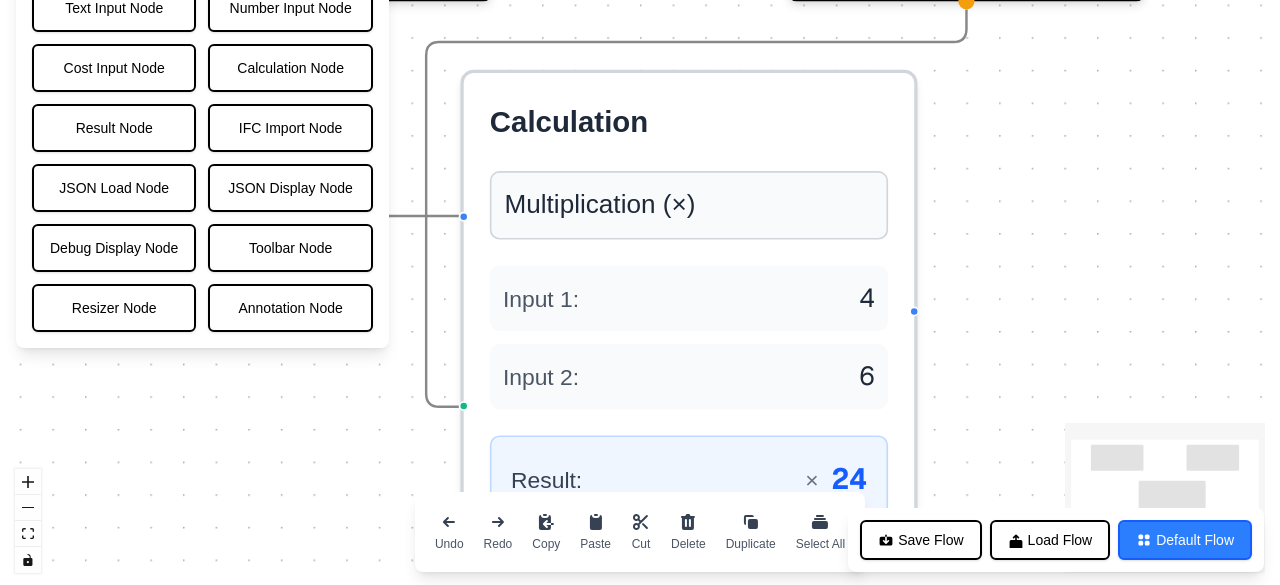
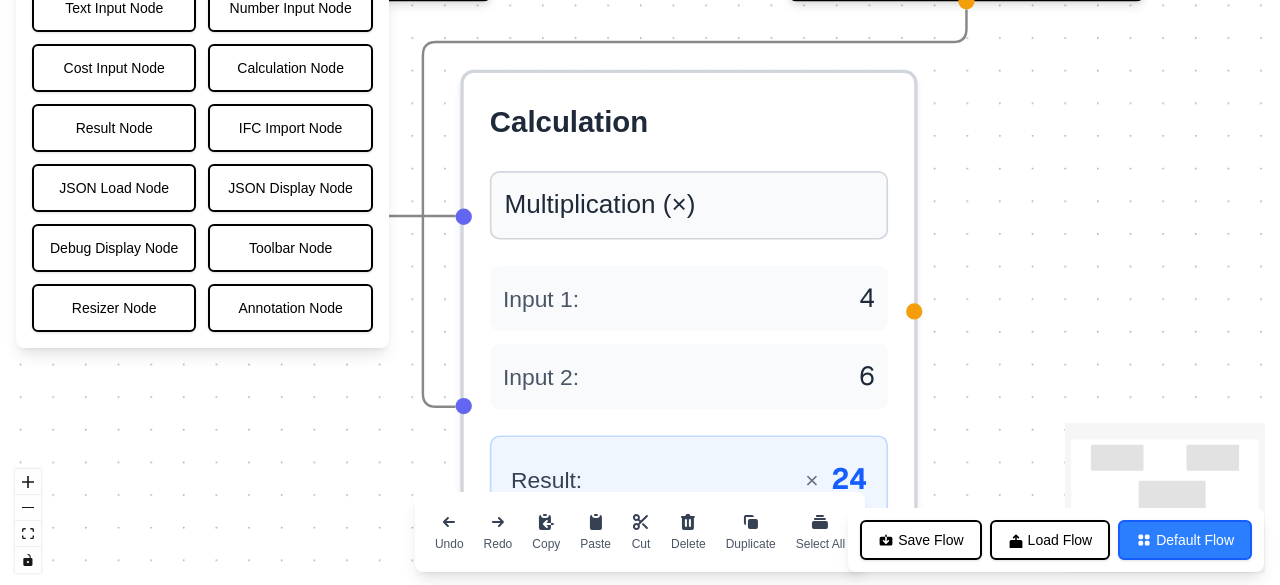
Before and after one commit to Gilbert-Studio-Newbe/React-Setup, a Next.js app: page /flow in a window 1280 px wide. Shown: the part 212-797 px from the top of the page. Built offline with nearby package versions, Linux system fonts and the light colour scheme.

Commit message:
Refactor CalculationNode to utilize BaseNode for improved structure and maintainability. Streamline input and output handle definitions, enhancing UI consistency and error handling. Remove redundant code for a cleaner implementation.

```diff
--- /dev/null
+++ b/src/components/BaseNode.tsx
@@ -0,0 +1,106 @@
+import React from 'react';
+import { Handle, Position, NodeProps } from '@xyflow/react';
+
+// Base interface that can be extended by specific node types
+export interface BaseNodeData {
+  label?: string;
+  value?: number | string;
+  outputValue?: number | string;
+  [key: string]: unknown;  // Allow additional properties
+}
+
+interface BaseNodeProps<T extends BaseNodeData> extends NodeProps<T> {
+  children?: React.ReactNode;
+  error?: string;
+  handles?: {
+    inputs?: Array<{
+      id: string;
+      position?: number;
+      style?: React.CSSProperties;
+    }>;
+    outputs?: Array<{
+      id: string;
+      position?: number;
+      style?: React.CSSProperties;
+    }>;
+  };
+}
+
+export const BaseNode = <T extends BaseNodeData>({
+  data,
+  isConnectable,
+  children,
+  error,
+  handles = {
+    inputs: [{ id: 'input', position: 50 }],
+    outputs: [{ id: 'output', position: 50 }]
+  }
+}: BaseNodeProps<T>) => {
+  return (
+    <div className={`
+      relative p-4 rounded-lg border-2
+      ${error ? 'border-red-400' : 'border-gray-300'}
+      bg-white dark:bg-gray-800
+      shadow-md w-[280px]
+      transition-all duration-200
+      hover:shadow-lg
+      ${error ? 'dark:border-red-600' : 'dark:border-gray-600'}
+    `}>
+      {/* Title */}
+      <div className="mb-4 text-lg font-semibold text-gray-800 dark:text-gray-200">
+        {data?.label || 'Node'}
+      </div>
+
+      {/* Content */}
+      {children}
+
+      {/* Error Display */}
+      {error && (
+        <div className="mt-2 p-2 rounded-md bg-red-50 dark:bg-red-900/30 border border-red-200 dark:border-red-800">
+          <p className="text-sm text-red-600 dark:text-red-400">{error}</p>
+        </div>
+      )}
+
+      {/* Input Handles */}
+      {handles.inputs?.map((input, index) => (
+        <Handle
+          key={input.id}
+          type="target"
+          position={Position.Left}
+          id={input.id}
+          style={{
+            top: `${input.position || (((index + 1) / (handles.inputs?.length || 1)) * 100)}%`,
+            background: '#6366f1',
+            width: '10px',
+            height: '10px',
+            border: '2px solid #6366f1',
+            ...input.style
+          }}
+          isConnectable={isConnectable}
+        />
+      ))}
+
+      {/* Output Handles */}
+      {handles.outputs?.map((output, index) => (
+        <Handle
+          key={output.id}
+          type="source"
+          position={Position.Right}
+          id={output.id}
+          style={{
+            top: `${output.position || (((index + 1) / (handles.outputs?.length || 1)) * 100)}%`,
+            background: error ? '#ef4444' : '#f59e0b',
+            width: '10px',
+            height: '10px',
+            border: error ? '2px solid #ef4444' : '2px solid #f59e0b',
+            transition: 'all 0.2s',
+            ...output.style
+          }}
+          isConnectable={isConnectable}
+        />
+      ))}
+    </div>
+  );
+};
+
+export default React.memo(BaseNode);
--- a/src/components/CalculationNode.tsx
+++ b/src/components/CalculationNode.tsx
@@ -1,16 +1,14 @@
 'use client';
 
 import React, { useState, useEffect, useCallback } from 'react';
-import { Handle, Position, NodeProps, useReactFlow, useNodes, useEdges } from '@xyflow/react';
+import { NodeProps, useReactFlow, useNodes, useEdges } from '@xyflow/react';
+import BaseNode, { BaseNodeData } from './BaseNode';
 
-interface CalculationNodeData {
-  label?: string;
+interface CalculationNodeData extends BaseNodeData {
   input1?: number;
   input2?: number;
   operation?: 'add' | 'subtract' | 'multiply' | 'divide';
   result?: number;
-  outputValue?: number;
-  value?: number | string;
 }
 
 const defaultData: CalculationNodeData = {
@@ -152,20 +150,47 @@ const CalculationNode: React.FC<NodeProps<CalculationNodeData>> = ({ data = defa
   };
 
   return (
-    <div className={`
-      relative p-4 rounded-lg border-2
-      ${error ? 'border-red-400' : 'border-gray-300'}
-      bg-white dark:bg-gray-800
-      shadow-md w-[280px]
-      transition-all duration-200
-      hover:shadow-lg
-      ${error ? 'dark:border-red-600' : 'dark:border-gray-600'}
-    `}>
-      {/* Title */}
-      <div className="mb-4 text-lg font-semibold text-gray-800 dark:text-gray-200">
-        {data.label || 'Calculate'}
-      </div>
-
+    <BaseNode<CalculationNodeData>
+      data={data}
+      isConnectable={isConnectable}
+      error={error}
+      handles={{
+        inputs: [
+          {
+            id: 'input1',
+            position: 30,
+            style: {
+              background: '#6366f1',
+              border: '2px solid #6366f1',
+              width: '10px',
+              height: '10px'
+            }
+          },
+          {
+            id: 'input2',
+            position: 70,
+            style: {
+              background: '#6366f1',
+              border: '2px solid #6366f1',
+              width: '10px',
+              height: '10px'
+            }
+          }
+        ],
+        outputs: [
+          {
+            id: 'output',
+            position: 50,
+            style: {
+              background: error ? '#ef4444' : '#f59e0b',
+              border: error ? '2px solid #ef4444' : '2px solid #f59e0b',
+              width: '10px',
+              height: '10px'
+            }
+          }
+        ]
+      }}
+    >
       {/* Operation Selector */}
       <div className="mb-4">
         <select
@@ -224,40 +249,8 @@ const CalculationNode: React.FC<NodeProps<CalculationNodeData>> = ({ data = defa
             </span>
           </div>
         </div>
-        {error && (
-          <p className="mt-2 text-sm text-red-600 dark:text-red-400">{error}</p>
-        )}
       </div>
-
-      {/* Input Handles */}
-      <Handle
-        type="target"
-        position={Position.Left}
-        id="input1"
-        style={{ top: '30%', background: '#3b82f6' }}
-        isConnectable={isConnectable}
-      />
-      <Handle
-        type="target"
-        position={Position.Left}
-        id="input2"
-        style={{ top: '70%', background: '#10b981' }}
-        isConnectable={isConnectable}
-      />
-
-      {/* Output Handle */}
-      <Handle
-        type="source"
-        position={Position.Right}
-        id="output"
-        style={{
-          top: '50%',
-          background: error ? '#ef4444' : '#3b82f6',
-          transition: 'background-color 0.2s'
-        }}
-        isConnectable={isConnectable}
-      />
-    </div>
+    </BaseNode>
   );
 };
 
```
